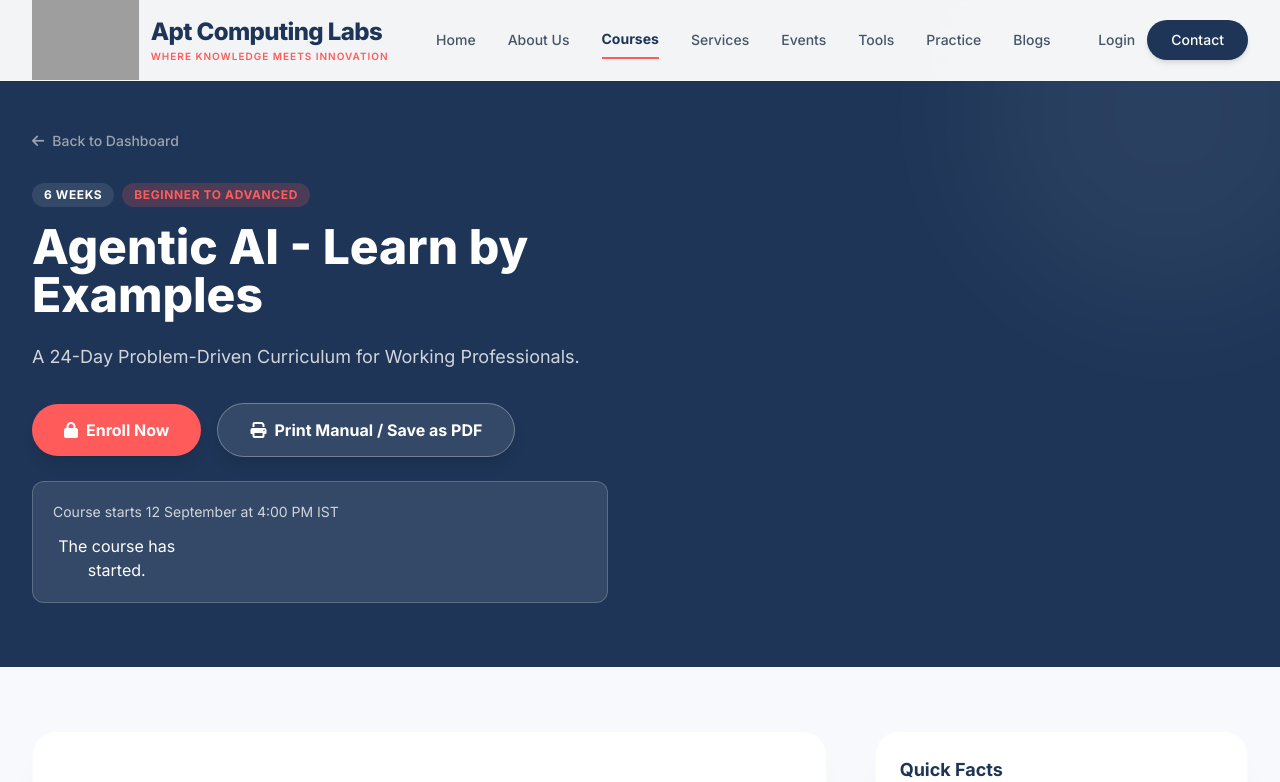
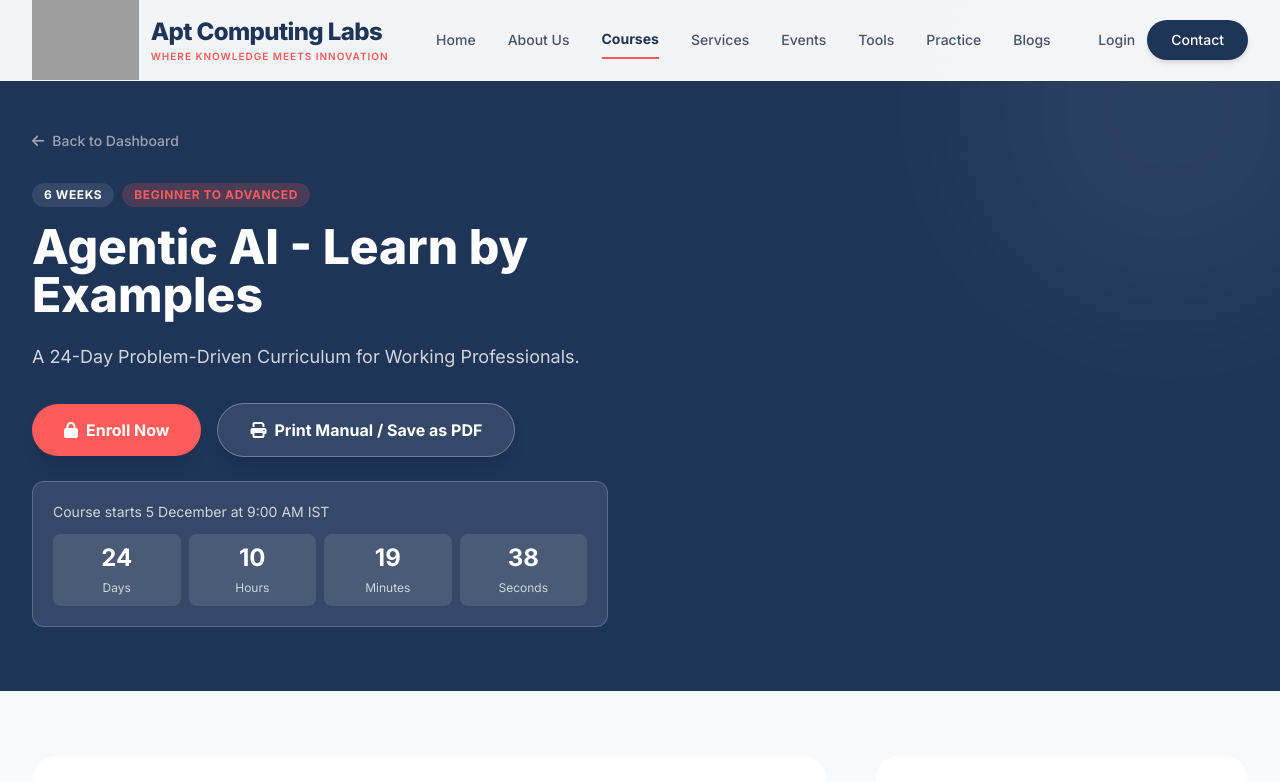
Before and after one commit to kamallearner123/acl_codeside, a Django app: page /courses/agentic-ai-learn-by-examples/ in a window 1280 px wide. Shown: the top 782 px of the page. Run offline with Django 5.2, Linux system fonts and the light colour scheme; data comes from the database, SQL or seed files in the repository; both versions use the stored data as it was after the commit; data that the repository does not hold is empty; some libraries are stand-ins or nearby versions; grey boxes are pictures that could not be loaded.

Commit message:
Update course schedules and fees for Agentic AI and STM32 Firmware Development with C

```diff
--- a/templates/courses/detail.html
+++ b/templates/courses/detail.html
@@ -184,8 +184,8 @@
 
                     {% if course.slug == 'agentic-ai-learn-by-examples' %}
                     <div class="course-print-hide bg-white/10 border border-white/20 rounded-xl p-5 max-w-xl backdrop-blur-sm" aria-live="polite">
-                        <p class="text-sm text-gray-300 mb-3">Course starts 12 September at 4:00 PM IST</p>
-                        <div id="course-countdown" class="grid grid-cols-4 gap-2 text-center" data-target="2026-09-12T16:00:00+05:30">
+                        <p class="text-sm text-gray-300 mb-3">Course starts 5 December at 9:00 AM IST</p>
+                        <div id="course-countdown" class="grid grid-cols-4 gap-2 text-center" data-target="2026-12-05T09:00:00+05:30">
                             <div class="bg-white/10 rounded-lg py-2"><span data-unit="days" class="block text-2xl font-bold">0</span><span class="text-xs text-gray-300">Days</span></div>
                             <div class="bg-white/10 rounded-lg py-2"><span data-unit="hours" class="block text-2xl font-bold">0</span><span class="text-xs text-gray-300">Hours</span></div>
                             <div class="bg-white/10 rounded-lg py-2"><span data-unit="minutes" class="block text-2xl font-bold">0</span><span class="text-xs text-gray-300">Minutes</span></div>
@@ -195,6 +195,46 @@
                     <script>
                         (() => {
                             const countdown = document.getElementById('course-countdown');
+                            const target = new Date(countdown.dataset.target).getTime();
+
+                            const updateCountdown = () => {
+                                const remaining = target - Date.now();
+                                if (remaining <= 0) {
+                                    countdown.textContent = 'The course has started.';
+                                    return;
+                                }
+
+                                const values = {
+                                    days: Math.floor(remaining / 86400000),
+                                    hours: Math.floor((remaining / 3600000) % 24),
+                                    minutes: Math.floor((remaining / 60000) % 60),
+                                    seconds: Math.floor((remaining / 1000) % 60)
+                                };
+                                Object.entries(values).forEach(([unit, value]) => {
+                                    countdown.querySelector(`[data-unit="${unit}"]`).textContent = value;
+                                });
+                            };
+
+                            updateCountdown();
+                            setInterval(updateCountdown, 1000);
+                        })();
+                    </script>
+                    {% endif %}
+
+                    {% if course.slug == 'stm32-firmware-development-with-c' %}
+                    <div class="course-print-hide bg-white/10 border border-white/20 rounded-xl p-5 max-w-xl backdrop-blur-sm" aria-live="polite">
+                        <p class="text-sm text-gray-300 mb-3">Course starts 23 November (Monday to Thursday)</p>
+                        <div id="course-countdown-stm32" class="grid grid-cols-4 gap-2 text-center" data-target="2026-11-23T18:00:00+05:30">
+                            <div class="bg-white/10 rounded-lg py-2"><span data-unit="days" class="block text-2xl font-bold">0</span><span class="text-xs text-gray-300">Days</span></div>
+                            <div class="bg-white/10 rounded-lg py-2"><span data-unit="hours" class="block text-2xl font-bold">0</span><span class="text-xs text-gray-300">Hours</span></div>
+                            <div class="bg-white/10 rounded-lg py-2"><span data-unit="minutes" class="block text-2xl font-bold">0</span><span class="text-xs text-gray-300">Minutes</span></div>
+                            <div class="bg-white/10 rounded-lg py-2"><span data-unit="seconds" class="block text-2xl font-bold">0</span><span class="text-xs text-gray-300">Seconds</span></div>
+                        </div>
+                    </div>
+                    <script>
+                        (() => {
+                            const countdown = document.getElementById('course-countdown-stm32');
+                            if (!countdown) return;
                             const target = new Date(countdown.dataset.target).getTime();
 
                             const updateCountdown = () => {
@@ -355,7 +395,7 @@
                                 <p class="text-xs text-brand-textSecondary uppercase font-semibold mb-2">Fee</p>
                                 <!-- Regular Fee -->
                                 <div class="flex items-center justify-between bg-brand-light rounded-lg px-3 py-2 mb-2 border border-gray-200">
-                                    <span class="text-sm text-brand-textSecondary font-medium">Regular</span>
+                                    <span class="text-sm text-brand-textSecondary font-medium">{% if course.slug == 'stm32-firmware-development-with-c' %}Professionals{% else %}Regular{% endif %}</span>
                                     <span class="font-bold text-brand-navy text-sm">{{ course.fee }}</span>
                                 </div>
                                 <!-- Student Fee -->
@@ -363,7 +403,7 @@
                                     <span class="text-sm text-green-700 font-medium flex items-center gap-1">
                                         <i class="fas fa-graduation-cap text-xs"></i> Student
                                     </span>
-                                    <span class="font-bold text-green-700 text-sm">4000/- + GST</span>
+                                    <span class="font-bold text-green-700 text-sm">{% if course.slug == 'stm32-firmware-development-with-c' %}3000/- + GST{% else %}4000/- + GST{% endif %}</span>
                                 </div>
                                 <!-- Weekly Backup Session Note -->
                                 <div class="bg-brand-coral/10 border border-brand-coral/30 rounded-lg px-3 py-2 flex items-start gap-2">
```
Also changed, not shown: seed_new_course.py (+5 -4 lines), seed_stm32_c_course.py (+10 -8 lines), db.sqlite3.
